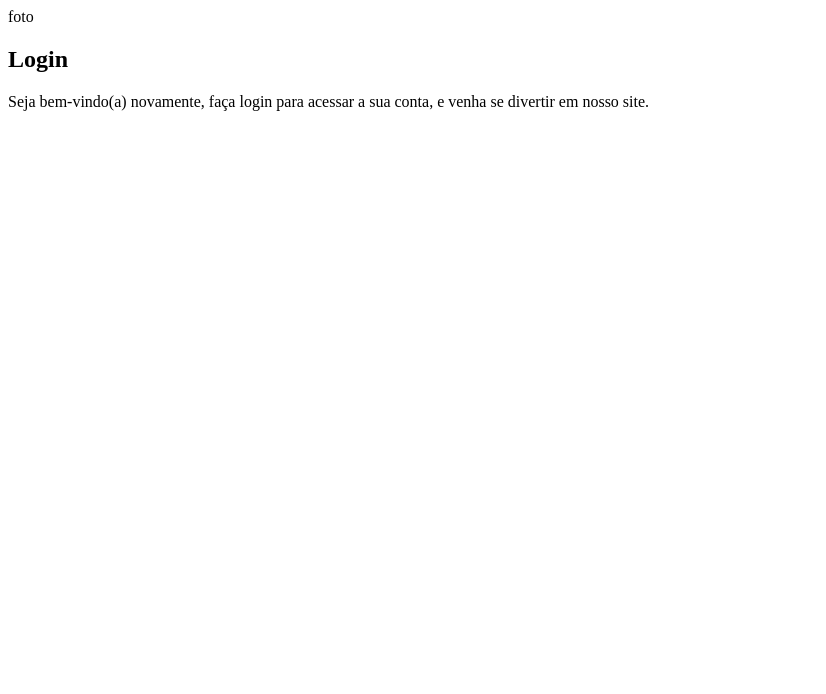
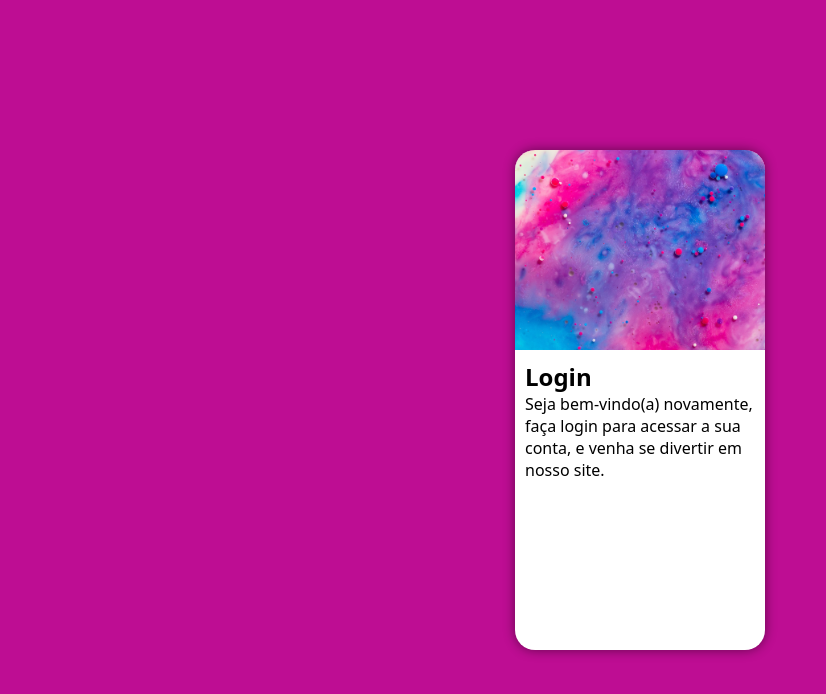
Before and after one commit to Reed0ne/projeto-login, a plain HTML site: page index.html in a window 1280 px wide. Shown: the whole page, without its empty margins (0-826 px from the left). Drawn offline with Linux system fonts and the light colour scheme.

Commit message:
Optimización de la interfaz

```diff
--- a/estilos/style.css
+++ b/estilos/style.css
@@ -7,3 +7,50 @@
 cor 4: #BE0D93
 cor 5: #D9E6DC (CONTRASTE)
 */
+
+* {
+    font-family: system-ui, -apple-system, BlinkMacSystemFont, 'Segoe UI', Roboto, Oxygen, Ubuntu, Cantarell, 'Open Sans', 'Helvetica Neue', sans-serif;
+    padding: 0px;
+    margin: 0px;
+    box-sizing: border-box;
+}
+
+body, html {
+    background:#BE0D93 ;
+    height: 100vh;
+    width: 100vw;
+}
+
+main {
+    position: relative;
+    height: 100vh;
+    width: 100vw;
+}
+
+#login {
+    background-color: white;
+    width: 250px;
+    height: 500px;
+    border-radius: 20px;
+    overflow: hidden;
+    box-shadow: 0px 0px 12px rgba(0, 0, 0, 0.482);
+
+    position: absolute;
+
+    top: 50%;
+    left: 50%;
+    transform: translate(-50%, -50%);
+}
+
+#login > div#imagem {
+    display: block;
+    background: #BE0D93 url(../imagens/pexels-scott-webb-7095111.jpg);
+    background-size: cover;
+    background-position: right top;
+    height: 200px;
+}
+
+#login > div#formulario {
+    display: block;
+    padding: 10px;
+}
--- a/index.html
+++ b/index.html
@@ -11,7 +11,6 @@
     <main>
         <section id="login">
             <div id="imagem">
-                foto
             </div>
             <div id="formulario">
                 <h1>Login</h1>
```
